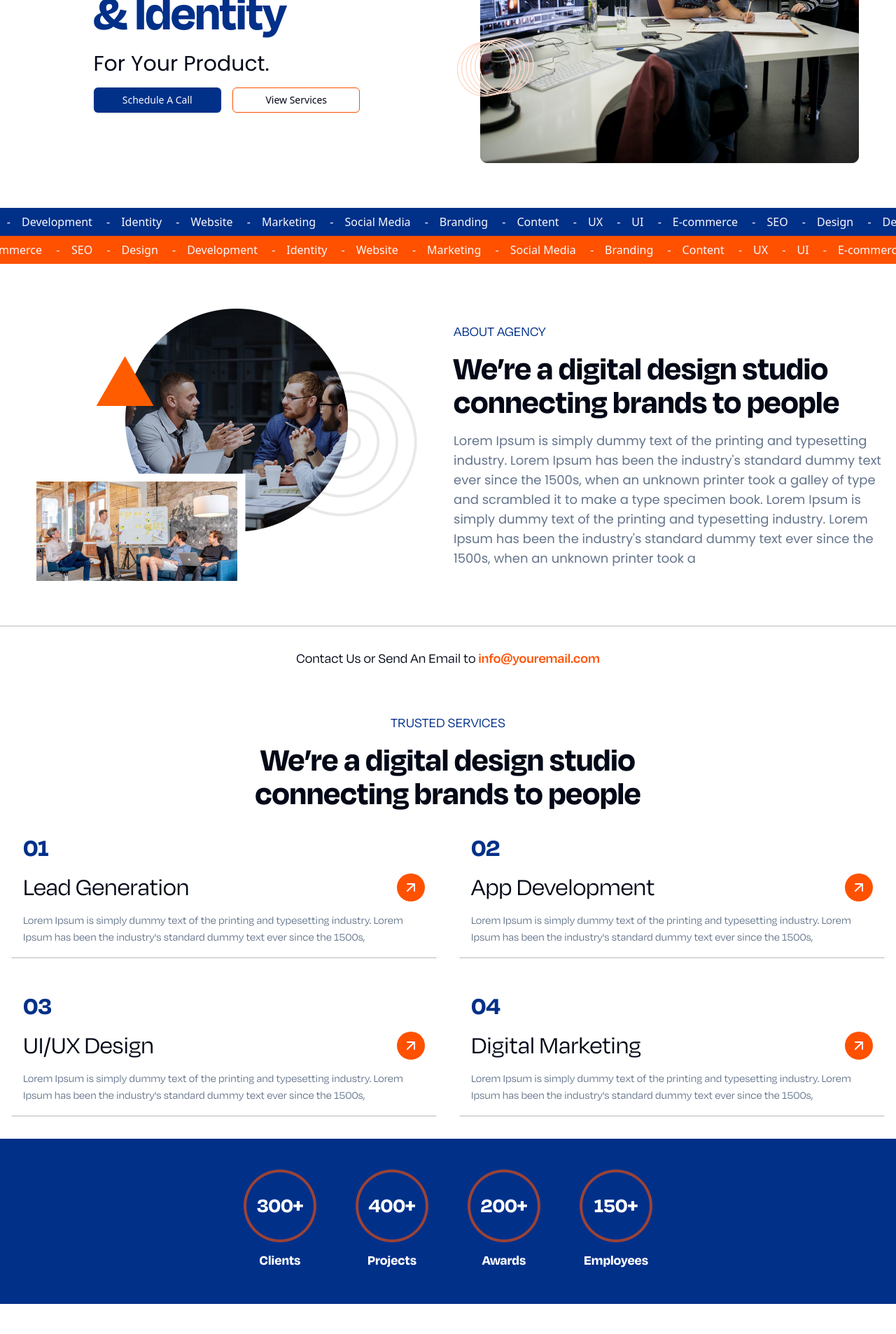
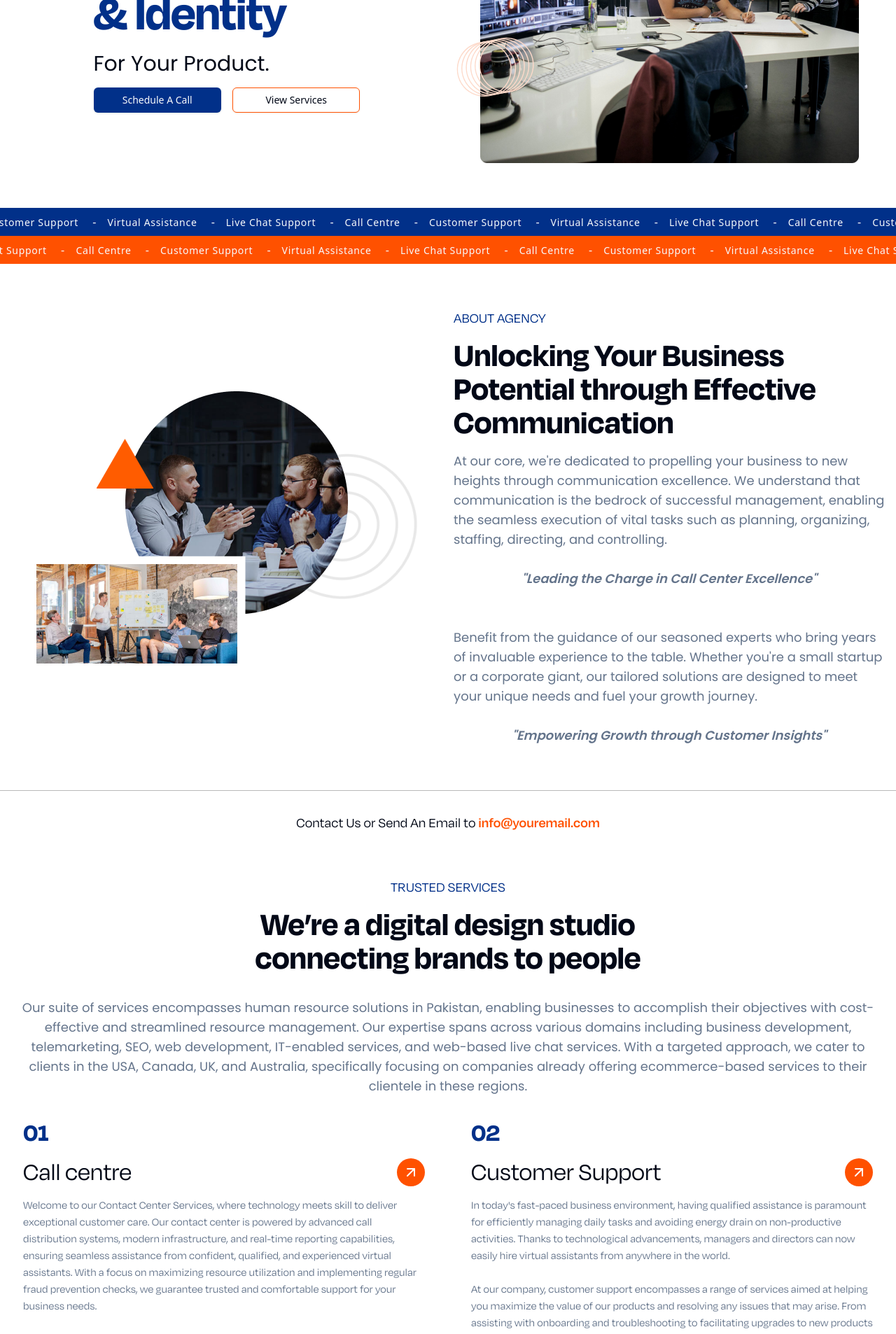
Before and after one commit to Rana-Faraz/ms-solutions, a Next.js app: page / in a window 1280 px wide. Shown: the part 460-2366 px from the top of the page at 70% size. Built offline with nearby package versions, Linux system fonts and the light colour scheme; what tailwindcss-view-transitions would draw is missing.

Commit message:
content update

```diff
--- a/src/app/(root)/page.tsx
+++ b/src/app/(root)/page.tsx
@@ -20,6 +20,10 @@ import Testimonials from "@/static/testimonials.json";
 import { Input } from "@/components/ui/input";
 import { Textarea } from "@/components/ui/textarea";
 import ContactImage from "~/public/images/contact-image.png";
+import CheckmarkPoint from "@/components/checkmark-point";
+import ServicePoints from "@/static/service-points.json";
+import WhyUsPoints from "@/static/why-us-points.json";
+import Link from "next/link";
 
 export default function Home() {
   const Portfolio = [Portfolio1, Portfolio2, Portfolio3, Portfolio4];
@@ -29,14 +33,8 @@ export default function Home() {
       <section id="landing" className="snap-start scroll-m-36 scroll-smooth">
         <div className="my-16 grid grid-cols-1 gap-4 px-4 sm:place-items-center md:grid-cols-2">
           <div className="relative flex flex-col justify-center space-y-4">
+            <Image src={Plane} alt="Plane" className="absolute -top-16" />
             <Image
-              src={Plane}
-              alt="Plane"
-              className="absolute -top-16"
-              placeholder="blur"
-            />
-            <Image
-              placeholder="blur"
               src={Rings}
               alt="Rings"
               className="absolute bottom-4 hidden xl:-right-64 xl:block"
@@ -49,8 +47,14 @@ export default function Home() {
             </h1>
             <span className="font-poppins text-3xl">For Your Product.</span>
             <div className="grid grid-cols-2 gap-4">
-              <Button>Schedule A Call</Button>
-              <Button variant={"outline"}>View Services</Button>
+              <Link href="#contact" className="w-full">
+                <Button className="w-full">Schedule A Call</Button>
+              </Link>
+              <Link href="#services" className="w-full">
+                <Button variant={"outline"} className="w-full">
+                  View Services
+                </Button>
+              </Link>
             </div>
           </div>
           <div>
@@ -71,16 +75,36 @@ export default function Home() {
               ABOUT AGENCY
             </span>
             <h2 className="font-degular text-5xl font-bold md:text-5xl xl:text-5xl">
-              We’re a digital design studio connecting brands to people
+              Unlocking Your Business Potential through Effective Communication
             </h2>
             <p className="text-pretty font-poppins text-lg text-muted-foreground">
-              Lorem Ipsum is simply dummy text of the printing and typesetting
-              industry. Lorem Ipsum has been the industry's standard dummy text
-              ever since the 1500s, when an unknown printer took a galley of
-              type and scrambled it to make a type specimen book. Lorem Ipsum is
-              simply dummy text of the printing and typesetting industry. Lorem
-              Ipsum has been the industry's standard dummy text ever since the
-              1500s, when an unknown printer took a
+              At our core, we're dedicated to propelling your business to new
+              heights through communication excellence. We understand that
+              communication is the bedrock of successful management, enabling
+              the seamless execution of vital tasks such as planning,
+              organizing, staffing, directing, and controlling.
+              <br />
+              <br />
+              {/* Partnering with us means having a dedicated team ready to engage
+              and collaborate with you every step of the way. We're committed to
+              being your trusted communication ally, ensuring clarity,
+              efficiency, and progress in all endeavors.
+              <br />
+              <br /> */}
+              <p className="text-center font-semibold italic">
+                "Leading the Charge in Call Center Excellence"
+              </p>
+              <br />
+              <br />
+              Benefit from the guidance of our seasoned experts who bring years
+              of invaluable experience to the table. Whether you're a small
+              startup or a corporate giant, our tailored solutions are designed
+              to meet your unique needs and fuel your growth journey.
+              <br />
+              <br />
+              <p className="text-center font-semibold italic">
+                "Empowering Growth through Customer Insights"
+              </p>
             </p>
           </div>
         </div>
@@ -103,7 +127,18 @@ export default function Home() {
             <h2 className="my-4 max-w-[600px] font-degular text-5xl font-bold md:text-center md:text-5xl xl:text-5xl">
               We’re a digital design studio connecting brands to people
             </h2>
-            <div className="grid w-full grid-cols-1 gap-4 vt-name-[main-content] md:grid-cols-2 md:gap-8">
+            <p className="my-4 text-center font-poppins text-lg text-muted-foreground">
+              Our suite of services encompasses human resource solutions in
+              Pakistan, enabling businesses to accomplish their objectives with
+              cost-effective and streamlined resource management. Our expertise
+              spans across various domains including business development,
+              telemarketing, SEO, web development, IT-enabled services, and
+              web-based live chat services. With a targeted approach, we cater
+              to clients in the USA, Canada, UK, and Australia, specifically
+              focusing on companies already offering ecommerce-based services to
+              their clientele in these regions.
+            </p>
+            <div className="grid w-full grid-cols-1 gap-4 md:grid-cols-2 md:gap-8">
               {DeatilServices.map((service) => (
                 <Card key={service.id} service={service} />
               ))}
@@ -111,7 +146,7 @@ export default function Home() {
           </div>
         </div>
       </section>
-      <div className="w-full bg-primary">
+      <div className="w-full">
         <div className="container flex flex-wrap items-center justify-center gap-16 md:p-8">
           {CompanyHistory.map((history) => (
             <History key={history.title} history={history} />
@@ -132,7 +167,40 @@ export default function Home() {
       </section>
       <Marquee direction="forward" content={Services} />
       <Marquee direction="backward" content={Services} variant={"secondary"} />
-      <section
+      <section id="misson" className="snap-start scroll-m-36 scroll-smooth">
+        <div className="container my-8 py-8">
+          <span className="font-degular text-xl uppercase text-primary">
+            Mission and Vision
+          </span>
+          <h2 className="font-degular text-5xl font-bold md:text-5xl xl:text-5xl">
+            Empowering E-commerce <br />
+            Success with M&S Solutions
+          </h2>
+          <p className="my-4 font-poppins text-lg text-muted-foreground">
+            At M&S Solutions, we are dedicated to revolutionizing the e-commerce
+            landscape through our innovative IT-enabled services and outsourcing
+            solutions. Our mission is to provide tailored support to e-commerce
+            businesses, helping them thrive in the digital marketplace.
+            <br />
+            <br />
+            We envision a call center ecosystem where our dedicated team not
+            only represents but embodies the values of our clients with passion
+            and enthusiasm. Through advanced technologies such as live
+            recordings and real-time reporting, coupled with personalized
+            structures, we ensure transparency, accountability, and success.
+            <br />
+            <br />
+            Join us on this journey as we pave the way for e-commerce excellence
+            with M&S Solutions.
+          </p>
+          <div className="grid grid-cols-1 gap-4 py-4 md:grid-cols-2">
+            {ServicePoints.map((point) => (
+              <CheckmarkPoint key={point} point={point} />
+            ))}
+          </div>
+        </div>
+      </section>
+      {/* <section
         id="testimonial"
         className="snap-start scroll-m-36 scroll-smooth"
       >
@@ -143,6 +211,40 @@ export default function Home() {
           </h2>
           <div className="my-4">
             <Testimonial reviews={Testimonials} />
+          </div>
+        </div>
+      </section> */}
+      <section id="why-us" className="snap-start scroll-m-36 scroll-smooth">
+        <div className="container my-8 py-8">
+          <span className="font-degular text-xl text-primary">WHY US</span>
+          <h2 className="font-degular text-5xl font-bold md:text-5xl xl:text-5xl">
+            Why Choose M&S Solutions?
+          </h2>
+          <p className="my-4 font-poppins text-lg text-muted-foreground">
+            At M&S Solutions, we're committed to providing unparalleled
+            convenience and excellence, making us a top-quality customer-centric
+            company in the industry. Here's why you should join our team:
+          </p>
+          <div className="my-4">
+            <ul className="flex flex-col gap-2 text-lg">
+              {WhyUsPoints.map((point, index) => {
+                const trueIndex = index + 1;
+                return (
+                  <li key={index}>
+                    <span className="font-bold text-secondary">
+                      {trueIndex < 10 ? "0" + trueIndex + "." : trueIndex + "."}
+                    </span>
+                    <span className="ml-1 font-bold text-primary">
+                      {point.title}:
+                    </span>
+
+                    <span className="ml-2 font-semibold text-muted-foreground">
+                      {point.content}
+                    </span>
+                  </li>
+                );
+              })}
+            </ul>
           </div>
         </div>
       </section>
--- a/src/components/card.tsx
+++ b/src/components/card.tsx
@@ -26,11 +26,10 @@ export default function Card({ service }: CardProps) {
           />
         </div>
       </div>
-      <p className="text-pretty text-muted-foreground">
-        Lorem Ipsum is simply dummy text of the printing and typesetting
-        industry. Lorem Ipsum has been the industry's standard dummy text ever
-        since the 1500s,
-      </p>
+      <p
+        className="text-pretty text-muted-foreground"
+        dangerouslySetInnerHTML={{ __html: service.description }}
+      />
     </div>
   );
 }
--- /dev/null
+++ b/src/components/checkmark-point.tsx
@@ -0,0 +1,11 @@
+import { Check, CheckCircle, CheckCircle2 } from "lucide-react";
+import React from "react";
+
+export default function CheckmarkPoint({ point }: { point: string }) {
+  return (
+    <span className="grid grid-cols-[40px_1fr] items-center gap-2">
+      <Check className="h-10 w-10 rounded-full bg-secondary p-1 text-white" />
+      <p className="font-degular text-lg font-medium">{point}</p>
+    </span>
+  );
+}
--- a/src/components/footer.tsx
+++ b/src/components/footer.tsx
@@ -16,12 +16,11 @@ const Footer = () => {
       <div className="container mx-auto grid grid-cols-1 border-t border-[#B9B9B9] px-4 py-8 md:grid-cols-2">
         <div className="my-4 flex flex-col items-center justify-center gap-4 text-center md:items-start md:justify-start md:text-start">
           <a href="#landing">
-            <Image src={Logo} alt="Logo" placeholder="blur" />
+            <Image src={Logo} alt="Logo" />
           </a>
           <span className="w-full text-sm text-muted-foreground md:w-[300px]">
-            Lorem Ipsum is simply dummy text of the printing and typesetting
-            industry. Lorem Ipsum has been the industry's standard dummy text
-            ever since the 1500s,
+            Leading the Charge in Call Center Excellence and Customer Service
+            Solutions
           </span>
           <div className="flex gap-2">
             <a target="_blank" href={`${process.env.NEXT_PUBLIC_INSTAGRAM}`}>
@@ -57,7 +56,7 @@ const Footer = () => {
                 <a href="#portfolio">Case Study</a>
               </li>
               <li className="mb-1">
-                <a href="#testimonial">Testimonial</a>
+                <a href="#misson">Misson</a>
               </li>
               <li className="mb-1">
                 <a href="#contact">Contact</a>
@@ -69,7 +68,7 @@ const Footer = () => {
               Services
             </h4>
             <ul className="list-none font-degular font-semibold">
-              {[...Services].splice(6).map((service) => (
+              {[...Services].map((service) => (
                 <li key={"Footer_" + service} className="mb-1">
                   <a href="#">{service}</a>
                 </li>
--- a/src/components/history.tsx
+++ b/src/components/history.tsx
@@ -7,7 +7,7 @@ type HistoryProps = {
 
 export default function History({ history }: HistoryProps) {
   return (
-    <div className="font-degular my-4 flex flex-col items-center justify-center gap-4 text-white">
+    <div className="flex flex-col items-center justify-center gap-4 font-degular">
       <p className="flex h-24 w-24 items-center justify-center rounded-full text-center text-3xl font-bold ring-4 ring-secondary/60">
         {history.content}
       </p>
--- a/src/components/marquee.tsx
+++ b/src/components/marquee.tsx
@@ -52,7 +52,8 @@ export default function Marquee({ content, direction, variant }: MarqueeProps) {
             key={index}
             className="basis-auto whitespace-nowrap px-4 pl-0"
           >
-            <span>{item}</span> <span className="ml-4">-</span>
+            <span className="text-sm tracking-wider">{item}</span>{" "}
+            <span className="ml-4">-</span>
           </CarouselItem>
         ))}
       </CarouselContent>
--- a/src/components/navbar.tsx
+++ b/src/components/navbar.tsx
@@ -10,6 +10,7 @@ import {
   SheetTitle,
   SheetTrigger,
 } from "@/components/ui/sheet";
+import Link from "next/link";
 
 const Sidebar = () => (
   <Sheet>
@@ -31,7 +32,7 @@ const Sidebar = () => (
     </SheetTrigger>
     <SheetContent>
       <SheetHeader className="my-4">
-        <Image src={Logo} alt="Logo" placeholder="blur" />
+        <Image src={Logo} alt="Logo" />
       </SheetHeader>
       <hr className="mb-4" />
       <ul className="flex flex-col gap-4 font-semibold">
@@ -57,7 +58,7 @@ const Sidebar = () => (
         </li>
         <li>
           <SheetTrigger>
-            <a href="#testimonial">Testimonial</a>
+            <a href="#misson">Misson</a>
           </SheetTrigger>
         </li>
         <li>
@@ -67,7 +68,11 @@ const Sidebar = () => (
         </li>
         <hr />
         <li>
-          <Button className="w-full">Schedule A Call</Button>
+          <SheetTrigger className="w-full">
+            <Link href={"#contact"} className="w-full">
+              <Button className="w-full">Schedule A Call</Button>
+            </Link>
+          </SheetTrigger>
         </li>
       </ul>
     </SheetContent>
@@ -103,7 +108,7 @@ export default function Navbar() {
       <div className="mx-auto h-[1px] w-[90%] bg-[#FDE4D9]" />
       <div className="sticky left-0 right-0 top-0 z-50 bg-white">
         <div className="mx-auto flex w-[90%] items-center justify-between py-4">
-          <Image src={Logo} alt="Logo" placeholder="blur" />
+          <Image src={Logo} alt="Logo" />
           <ul className="hidden items-center gap-4 font-semibold md:flex">
             <li>
               <a href="#landing">Home</a>
@@ -118,14 +123,16 @@ export default function Navbar() {
               <a href="#portfolio">Work</a>
             </li>
             <li>
-              <a href="#testimonial">Testimonial</a>
+              <a href="#misson">Mission</a>
             </li>
             <li>
               <a href="#contact">Contact Us</a>
             </li>
             <hr />
             <li>
-              <Button className="w-full">Schedule A Call</Button>
+              <Link href={"#contact"}>
+                <Button className="w-full">Schedule A Call</Button>
+              </Link>
             </li>
           </ul>
           <div className="md:hidden">
--- a/src/static/history.json
+++ b/src/static/history.json
@@ -1,18 +1,10 @@
 [
   {
-    "title": "Clients",
-    "content": "300+"
+    "title": "Years of Experience",
+    "content": "10+"
   },
   {
-    "title": "Projects",
-    "content": "400+"
-  },
-  {
-    "title": "Awards",
-    "content": "200+"
-  },
-  {
-    "title": "Employees",
-    "content": "150+"
+    "title": "Calls Per Day",
+    "content": "1500+"
   }
 ]
--- a/src/static/service-details.json
+++ b/src/static/service-details.json
@@ -1,26 +1,26 @@
 [
   {
     "id": 1,
-    "name": "Lead Generation",
-    "description": "Lead Generation is the process of attracting and converting strangers and prospects into someone who has indicated interest in your company's product or service. Some examples of lead generators are job applications, blog posts, coupons, live events, and online content.",
+    "name": "Call centre",
+    "description": "Welcome to our Contact Center Services, where technology meets skill to deliver exceptional customer care. Our contact center is powered by advanced call distribution systems, modern infrastructure, and real-time reporting capabilities, ensuring seamless assistance from confident, qualified, and experienced virtual assistants. With a focus on maximizing resource utilization and implementing regular fraud prevention checks, we guarantee trusted and comfortable support for your business needs. <br /><br />Experience the difference with our professional and managed call agents who not only provide exemplary customer care but also deliver outcomes performance tailored to your requirements.",
     "link": "#"
   },
   {
     "id": 2,
-    "name": "App Development",
-    "description": "Lead nurturing is the process of developing relationships with buyers at every stage of the sales funnel, and through every step of the buyer's journey. It focuses marketing and communication efforts on listening to the needs of prospects, and providing the information and answers they need.",
+    "name": "Customer Support",
+    "description": "In today's fast-paced business environment, having qualified assistance is paramount for efficiently managing daily tasks and avoiding energy drain on non-productive activities. Thanks to technological advancements, managers and directors can now easily hire virtual assistants from anywhere in the world. <br /><br />At our company, customer support encompasses a range of services aimed at helping you maximize the value of our products and resolving any issues that may arise. From assisting with onboarding and troubleshooting to facilitating upgrades to new products or services, our dedicated team is here to support you every step of the way.",
     "link": "#"
   },
   {
     "id": 3,
-    "name": "UI/UX Design",
-    "description": "Lead scoring is a methodology used to rank prospects against a scale that represents the perceived value each lead represents to the organization. The resulting score is used to determine which leads a receiving function (e.g. sales, partners, teleprospecting) will engage, in order of priority.",
+    "name": "Virtual assistance",
+    "description": "Our virtual assistants are reliable and adaptable professionals ready to bolster your team's productivity remotely. They excel in organizing data, handling phone inquiries, and supporting the creation of presentations and sales materials. Partnering with our Call Center Services ensures access to skilled virtual assistants proficient in utilizing platforms like Skype and Zoom, all while upholding stringent professional standards.",
     "link": "#"
   },
   {
     "id": 4,
-    "name": "Digital Marketing",
-    "description": "Lead segmentation is the process of dividing leads into different categories based on their behavior, demographics, psychographics, and other characteristics. This allows marketers to target leads with the right content at the right time, and to personalize their marketing efforts.",
+    "name": "Live chat support",
+    "description": "Effective live chat support requires patience and adaptability, as customers reach out with various emotions and concerns. Our adept customer service representatives handle interactions with joy, anger, confusion, frustration, and curiosity calmly and courteously, ensuring customer satisfaction in every situation. Delegating tasks to capable assistants allows you to prioritize core responsibilities, while our live chat support assures customers that their issues will be promptly addressed and resolved.",
     "link": "#"
   }
 ]
--- /dev/null
+++ b/src/static/service-points.json
@@ -0,0 +1,10 @@
+[
+  "Fully managed 24/7 call center services",
+  "Customer support services",
+  "Virtual assistant services",
+  "Live chat support services",
+  "Email support services",
+  "Social media customer support services",
+  "Data Entry",
+  "Web Development"
+]
--- a/src/static/services.json
+++ b/src/static/services.json
@@ -1,14 +1 @@
-[
-  "SEO",
-  "Design",
-  "Development",
-  "Identity",
-  "Website",
-  "Marketing",
-  "Social Media",
-  "Branding",
-  "Content",
-  "UX",
-  "UI",
-  "E-commerce"
-]
+["Call Centre", "Customer Support", "Virtual Assistance", "Live Chat Support"]
--- /dev/null
+++ b/src/static/why-us-points.json
@@ -0,0 +1,22 @@
+[
+  {
+    "title": "Family-like Atmosphere",
+    "content": "Our brilliant and passionate team members make you feel like a valued member of the family from day one."
+  },
+  {
+    "title": "Exceptional Client Care",
+    "content": "We genuinely care about your success and provide outstanding client care and management to ensure your needs are met."
+  },
+  {
+    "title": "Prompt Support",
+    "content": "With a satisfaction rate of 92% and 94% for prompt query resolution, M&S Solutions is committed to answering your questions and addressing any concerns swiftly."
+  },
+  {
+    "title": "Around-the-Clock Assistance",
+    "content": "Our dedicated support services are available 24/7 to assist you with any issues or queries that may arise, ensuring seamless operations at all times."
+  },
+  {
+    "title": "Outsourcing Expertise",
+    "content": "As outsourcing becomes increasingly popular, M&S Solutions is here to guide you through any emerging issues and discuss solutions, allowing you to focus on your core business without interruption."
+  }
+]
```
